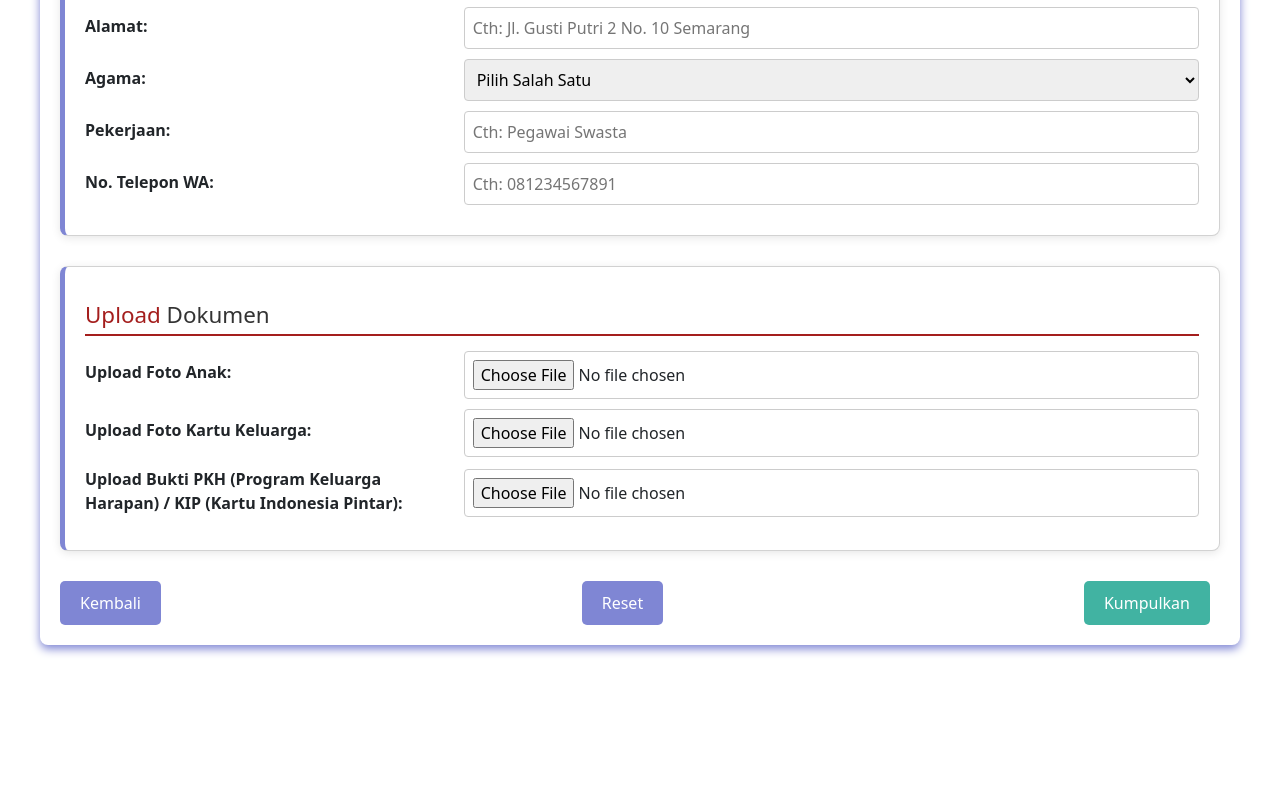
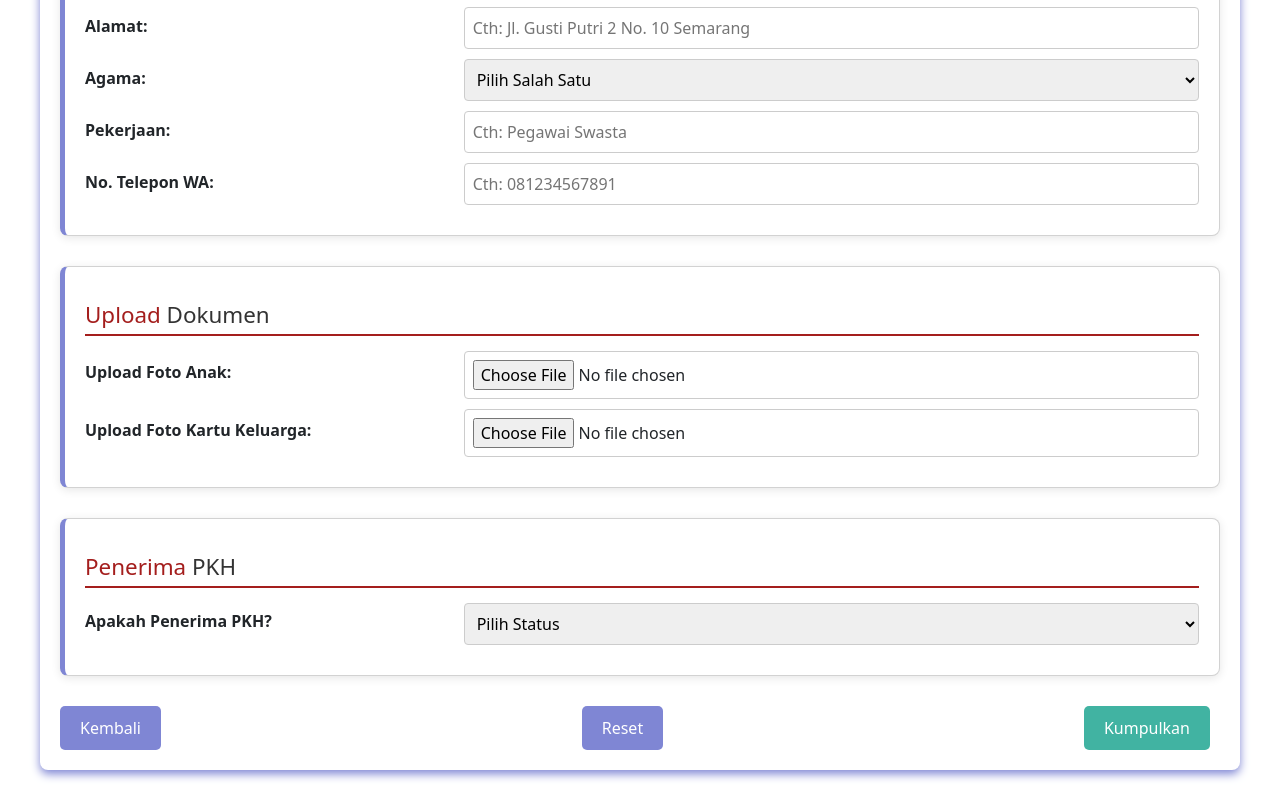
Before and after one commit to yerikodirgantara/Tk-Bintang-Kasih, a Vue app: page /Formulir in a window 1280 px wide. Shown: the part 1546-2346 px from the top of the page. Before the commit the page ends 2221 px from the top, so only its background shows below. Built offline with nearby package versions, Linux system fonts and the light colour scheme.

Commit message:
tak tambahi kirim data

```diff
--- a/src/components/Form/Formulir.vue
+++ b/src/components/Form/Formulir.vue
@@ -160,10 +160,21 @@
           <input type="file" id="fotoKK" @change="handleFileChange('fotoKK', $event)" />
           <p v-if="fileErrors.fotoKK" class="error">{{ fileErrors.fotoKK }}</p>
         </div>
+      </div>
+      <div class="card">
+        <h3><span class="highlight">Penerima</span> PKH</h3>
         <div class="form-group-horizontal">
-          <label for="buktiPKH_KIP">Upload Bukti PKH (Program Keluarga Harapan) / KIP (Kartu Indonesia Pintar):</label>
-          <input type="file" id="buktiPKH_KIP" @change="handleFileChange('buktiPKH_KIP', $event)" />
-          <p v-if="fileErrors.buktiPKH_KIP" class="error">{{ fileErrors.buktiPKH_KIP }}</p>
+          <label for="statusPenerimaPKH">Apakah Penerima PKH?</label>
+          <select id="statusPenerimaPKH" v-model="formData.statusPenerimaPKH">
+            <option value="">Pilih Status</option>
+            <option value="Ya">Ya</option>
+            <option value="Tidak">Tidak</option>
+          </select>
+        </div>
+        <!-- Upload Bukti PKH only visible if "Ya" is selected -->
+        <div v-if="formData.statusPenerimaPKH === 'Ya'" class="form-group-horizontal">
+          <label for="uploadBuktiPKH">Upload Bukti PKH:</label>
+          <input type="file" id="uploadBuktiPKH" accept="image/*" @change="handleFileUpload" />
         </div>
       </div>
 
@@ -208,12 +219,13 @@ export default {
         noTelpIbu: '',
         fotoAnak: null,
         fotoKK: null,
-        buktiPKH_KIP: null,
+        statusPenerimaPKH: '',
+        buktiPKH: null,
       },
       fileErrors: {
         fotoAnak: '',
         fotoKK: '',
-        buktiPKH_KIP: '',
+        buktiPKH: '',
       },
     };
   },
@@ -222,21 +234,66 @@ export default {
     window.scrollTo({ top: 0, behavior: 'smooth' });
   },
   methods: {
-    handleFileChange(type, event) {
+    handleFileUpload(type, event) {
       const file = event.target.files[0];
       if (file) {
-        this.fileErrors[type] = '';
-        this.formData[type] = file;
+        // Validasi format file (hanya menerima jpeg, jpg, dan png)
+        const validImageTypes = ['image/jpeg', 'image/png', 'image/jpg'];
+        if (!validImageTypes.includes(file.type)) {
+          this.fileErrors[type] = 'File harus berupa gambar (jpeg, jpg, png)';
+        } else {
+          this.formData[type] = file;
+          this.fileErrors[type] = ''; // Hapus pesan error jika file valid
+        }
       } else {
         this.fileErrors[type] = 'File tidak valid';
         this.formData[type] = null;
       }
     },
     handleSubmit() {
-      // Cek validitas form dan kirim data
-      console.log(this.formData);
-      this.scrollToTop();
+      // Reset error messages
+      this.fileErrors.fotoAnak = '';
+      this.fileErrors.fotoKK = '';
+      this.fileErrors.buktiPKH = '';
+
+      // Validasi file yang diupload
+      if (!this.formData.fotoAnak) {
+        this.fileErrors.fotoAnak = 'Foto anak harus diupload';
+      }
+      if (!this.formData.fotoKK) {
+        this.fileErrors.fotoKK = 'Foto Kartu Keluarga harus diupload';
+      }
+      if (this.formData.statusPenerimaPKH === 'Ya' && !this.formData.buktiPKH) {
+        this.fileErrors.buktiPKH = 'Bukti PKH harus diupload jika terdaftar sebagai penerima PKH';
+      }
+
+      // Jika tidak ada error, lanjutkan pengiriman data
+      if (!this.fileErrors.fotoAnak && !this.fileErrors.fotoKK && !(this.formData.statusPenerimaPKH === 'Ya' && !this.formData.buktiPKH)) {
+        // Buat objek FormData untuk mengirimkan data dan file
+        const formData = new FormData();
+        for (const key in this.formData) {
+          formData.append(key, this.formData[key]);
+        }
+
+        // Kirim data ke backend menggunakan Axios atau Fetch
+        this.$http.post('API_ENDPOINT/submit-form', formData)
+          .then(response => {
+            // Tangani jika respons sukses
+            if (response.data.success) {
+              this.$swal('Berhasil', 'Data berhasil disimpan!', 'success');
+              // Lanjutkan ke validasi murid atau halaman selanjutnya
+              this.$router.push('/validasi-murid');
+            } else {
+              this.$swal('Gagal', 'Terjadi kesalahan saat menyimpan data!', 'error');
+            }
+          })
+          .catch(error => {
+            console.error(error);
+            this.$swal('Error', 'Terjadi kesalahan saat menghubungi server.', 'error');
+          });
+      }
     },
+
     resetForm() {
       Object.keys(this.formData).forEach(key => {
         if (typeof this.formData[key] === 'object' && this.formData[key] instanceof File) {
@@ -250,24 +307,28 @@ export default {
       });
       this.scrollToTop();
     },
+
     goBack() {
       this.$router.push({ name: 'Home2' });
     },
+
     scrollToTop() {
       window.scrollTo({
         top: 0,
-        behavior: 'smooth'
+        behavior: 'smooth',
       });
-    }
+    },
   },
   mounted() {
-    // Menambahkan sedikit jeda sebelum scroll ke atas saat form pertama kali di-load
+    // Scroll ke atas sedikit jeda saat form pertama kali di-load
     setTimeout(() => {
       this.scrollToTop();
     }, 100);
-  }
+  },
 };
 </script>
+
+
 
 
 <style scoped>
```
